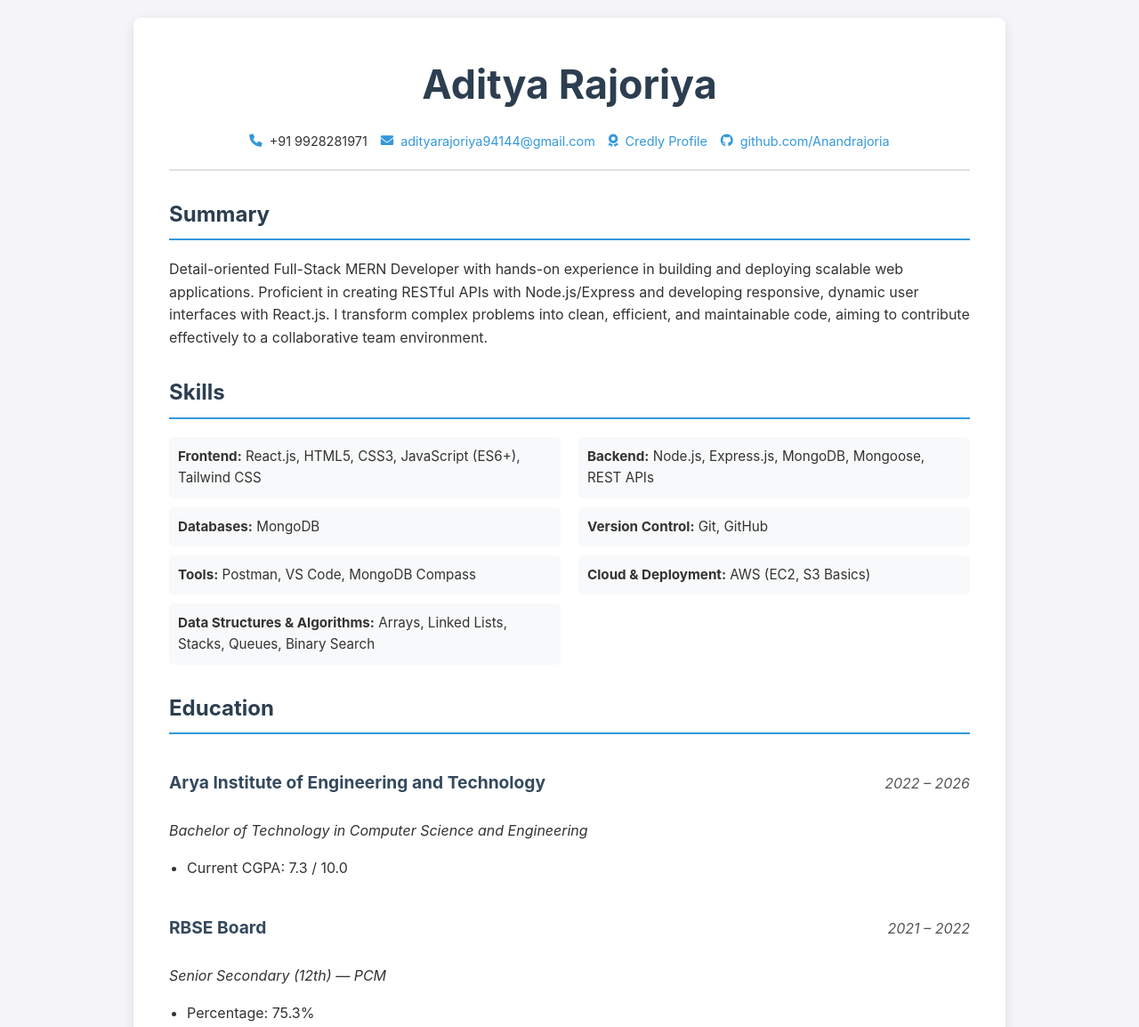
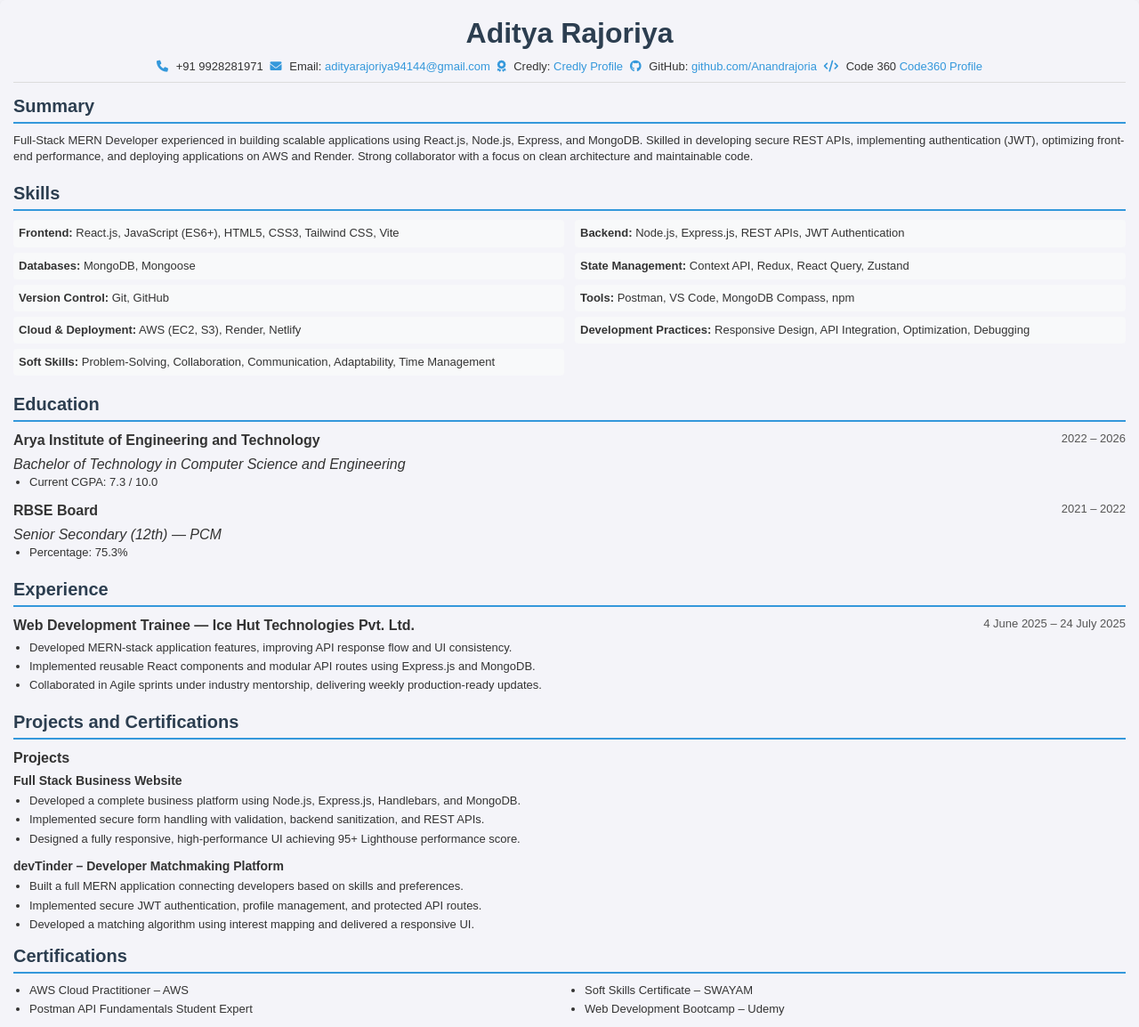
Before and after one commit to Anandrajoria/resume-website, a plain HTML site: page index.html in a window 1280 px wide. Shown: the top 1154 px of the page at 89% size. Drawn offline with Linux system fonts and the light colour scheme.

Commit message:
updateed resume

```diff
--- a/index.html
+++ b/index.html
@@ -1,3 +1,5 @@
+
+
 <!DOCTYPE html>
 <html lang="en">
 <head>
@@ -7,42 +9,105 @@
     <link rel="stylesheet" href="style.css">
     <link rel="stylesheet" href="https://cdnjs.cloudflare.com/ajax/libs/font-awesome/6.0.0-beta3/css/all.min.css">
 </head>
+
 <body>
 
 <div class="resume-container">
+
+
     <header class="header">
         <h1>Aditya Rajoriya</h1>
+
         <div class="contact-info">
             <span><i class="fas fa-phone"></i> +91 9928281971</span>
-                <span><i class="fas fa-envelope"></i> <a href="mailto:adityarajoriya94144@gmail.com">adityarajoriya94144@gmail.com</a></span>
-                <span><i class="fas fa-award"></i> <a href="https://www.credly.com/users/aditya-rajoriya.4701e6be" target="_blank">Credly Profile</a></span>
-                <span><i class="fab fa-github"></i> <a href="https://github.com/Anandrajoria" target="_blank">github.com/Anandrajoria</a></span>
+
+            <span><i class="fas fa-envelope"></i>
+                Email:<a href="mailto:adityarajoriya94144@gmail.com">
+                    adityarajoriya94144@gmail.com
+                </a>
+            </span>
+
+            <span><i class="fas fa-award"></i>
+                Credly:<a href="https://www.credly.com/users/aditya-rajoriya.4701e6be" target="_blank">
+                    Credly Profile
+                </a>
+            </span>
+
+            <span><i class="fab fa-github"></i>
+                GitHub:<a href="https://github.com/Anandrajoria" target="_blank">
+                    github.com/Anandrajoria
+                </a>
+            </span>
+
+            <span><i class="fas fa-code"></i>
+                Code 360<a href="https://www.naukri.com/code360/profile/914c7e81-117f-4447-81b1-26c03419cd5f"
+                   target="_blank">
+                    Code360 Profile
+                </a>
+            </span>
         </div>
     </header>
 
-        <main>
+
     <section class="summary">
         <h2>Summary</h2>
-                <p>
-                    Detail-oriented Full-Stack MERN Developer with hands-on experience in building and deploying scalable web applications. Proficient in creating RESTful APIs with Node.js/Express and developing responsive, dynamic user interfaces with React.js. I transform complex problems into clean, efficient, and maintainable code, aiming to contribute effectively to a collaborative team environment.
+        <p style="font-size: 13px;">
+            Full-Stack MERN Developer experienced in building scalable applications using React.js, Node.js,
+            Express, and MongoDB. Skilled in developing secure REST APIs, implementing authentication (JWT),
+            optimizing front-end performance, and deploying applications on AWS and Render. Strong collaborator
+            with a focus on clean architecture and maintainable code.
         </p>
     </section>
 
+
     <section class="skills">
         <h2>Skills</h2>
+
         <div class="skills-grid">
-                    <div class="skill-category"><strong>Frontend:</strong> React.js, HTML5, CSS3, JavaScript (ES6+), Tailwind CSS</div>
-                    <div class="skill-category"><strong>Backend:</strong> Node.js, Express.js, MongoDB, Mongoose, REST APIs</div>
-                    <div class="skill-category"><strong>Databases:</strong> MongoDB</div>
-                    <div class="skill-category"><strong>Version Control:</strong> Git, GitHub</div>
-                    <div class="skill-category"><strong>Tools:</strong> Postman, VS Code, MongoDB Compass</div>
-                    <div class="skill-category"><strong>Cloud & Deployment:</strong> AWS (EC2, S3 Basics)</div>
-                    <div class="skill-category"><strong>Data Structures & Algorithms:</strong> Arrays, Linked Lists, Stacks, Queues, Binary Search</div>
+
+            <div class="skill-category">
+                <strong>Frontend:</strong> React.js, JavaScript (ES6+), HTML5, CSS3, Tailwind CSS, Vite
+            </div>
+
+            <div class="skill-category">
+                <strong>Backend:</strong> Node.js, Express.js, REST APIs, JWT Authentication
+            </div>
+
+            <div class="skill-category">
+                <strong>Databases:</strong> MongoDB, Mongoose
+            </div>
+
+            <div class="skill-category">
+                <strong>State Management:</strong> Context API, Redux, React Query, Zustand
+            </div>
+
+            <div class="skill-category">
+                <strong>Version Control:</strong> Git, GitHub
+            </div>
+
+            <div class="skill-category">
+                <strong>Tools:</strong> Postman, VS Code, MongoDB Compass, npm
+            </div>
+
+            <div class="skill-category">
+                <strong>Cloud & Deployment:</strong> AWS (EC2, S3), Render, Netlify
+            </div>
+
+            <div class="skill-category">
+                <strong>Development Practices:</strong> Responsive Design, API Integration, Optimization, Debugging
+            </div>
+
+            <div class="skill-category">
+                <strong>Soft Skills:</strong> Problem-Solving, Collaboration, Communication, Adaptability, Time Management
+            </div>
+
         </div>
     </section>
 
+
     <section class="education">
         <h2>Education</h2>
+
         <div class="entry">
             <div class="entry-header">
                 <h3>Arya Institute of Engineering and Technology</h3>
@@ -53,6 +118,7 @@
                 <li>Current CGPA: 7.3 / 10.0</li>
             </ul>
         </div>
+
         <div class="entry">
             <div class="entry-header">
                 <h3>RBSE Board</h3>
@@ -65,22 +131,26 @@
         </div>
     </section>
 
+
     <section class="experience">
         <h2>Experience</h2>
+
         <div class="entry">
             <div class="entry-header">
                 <h3>Web Development Trainee — Ice Hut Technologies Pvt. Ltd.</h3>
                 <span class="date">4 June 2025 – 24 July 2025</span>
             </div>
+
             <ul>
-                        <li>Completed an intensive 45-day training program focused on the MERN stack.</li>
-                        <li>Developed and tested application features using HTML, CSS, JavaScript, Node.js, and MongoDB.</li>
-                        <li>Collaborated on a team project under the guidance of Mr. Gajendra Badra, focusing on agile development principles.</li>
+                <li>Developed MERN-stack application features, improving API response flow and UI consistency.</li>
+                <li>Implemented reusable React components and modular API routes using Express.js and MongoDB.</li>
+                <li>Collaborated in Agile sprints under industry mentorship, delivering weekly production-ready updates.</li>
             </ul>
         </div>
     </section>
 
     <section class="projects-certs">
+
         <h2>Projects and Certifications</h2>
 
         <h3>Projects</h3>
@@ -90,34 +160,34 @@
                 <h4>Full Stack Business Website</h4>
             </div>
             <ul>
-                        <li>Engineered a full-stack website using Node.js, Express.js, and MongoDB for the backend, with Handlebars for server-side rendering.</li>
-                        <li>Implemented a secure contact form with server-side validation and a RESTful API for content management.</li>
-                        <li>Designed a responsive UI with Bootstrap, ensuring cross-device compatibility and a seamless user experience.</li>
+                <li>Developed a complete business platform using Node.js, Express.js, Handlebars, and MongoDB.</li>
+                <li>Implemented secure form handling with validation, backend sanitization, and REST APIs.</li>
+                <li>Designed a fully responsive, high-performance UI achieving 95+ Lighthouse performance score.</li>
             </ul>
         </div>
 
         <div class="entry">
             <div class="entry-header">
-                        <h4>Facebook Clone</h4>
+                <h4>devTinder – Developer Matchmaking Platform</h4>
             </div>
             <ul>
-                        <li>Developed a feature-rich social media front-end application using React.js, Vite, and Material-UI.</li>
-                        <li>Implemented core features including a dynamic home feed, user profiles, and interactive elements like likes and comments.</li>
-                        <li>Managed application state efficiently using React Hooks and Context API for a seamless, single-page application experience.</li>
+                <li>Built a full MERN application connecting developers based on skills and preferences.</li>
+                <li>Implemented secure JWT authentication, profile management, and protected API routes.</li>
+                <li>Developed a matching algorithm using interest mapping and delivered a responsive UI.</li>
             </ul>
         </div>
 
+        <h2 class="certs-title">Certifications</h2>
 
-                <h3 class="certs-title">Certifications</h3>
         <ul class="cert-list">
-                    <li>AWS Cloud Practitioner - AWS</li>
+            <li>AWS Cloud Practitioner – AWS</li>
             <li>Postman API Fundamentals Student Expert</li>
-                    <li>Soft Skills Certificate - SWAYAM</li>
-                    <li>Web Development Bootcamp - Udemy</li>
+            <li>Soft Skills Certificate – SWAYAM</li>
+            <li>Web Development Bootcamp – Udemy</li>
         </ul>
+
     </section>
 
-        </main>
 </div>
 
 <script src="script.js"></script>
--- a/style.css
+++ b/style.css
@@ -1,163 +1,211 @@
-/* General Body Styles */
+/* ------------------------------ */
+/* GLOBAL RESET                   */
+/* ------------------------------ */
+* {
+    margin: 0;
+    padding: 0;
+    box-sizing: border-box;
+}
+
+/* ------------------------------ */
+/* BASE STYLES                    */
+/* ------------------------------ */
 body {
-    font-family: -apple-system, BlinkMacSystemFont, "Segoe UI", Roboto, "Helvetica Neue", Arial, sans-serif;
+    font-family: Arial, sans-serif;
     background-color: #f4f4f9;
     color: #333;
-    line-height: 1.6;
-    margin: 0;
-    padding: 20px;
+    line-height: 1.4;
+    /* padding: 10px; */
 }
 
+/* Container */
 .resume-container {
-    max-width: 900px;
+    max-width: 100%;
     margin: 0 auto;
-    background-color: #ffffff;
-    padding: 40px;
-    box-shadow: 0 4px 12px rgba(0, 0, 0, 0.1);
-    border-radius: 8px;
+    /* background: #fff; */
+    padding: 15px;
+    box-shadow: 0 2px 6px rgba(0,0,0,0.1);
+    border-radius: 6px;
 }
 
-/* Header and Contact Info */
+/* ------------------------------ */
+/* HEADER                         */
+/* ------------------------------ */
 .header {
     text-align: center;
-    border-bottom: 2px solid #e0e0e0;
-    padding-bottom: 20px;
-    margin-bottom: 30px;
+    border-bottom: 1px solid #dcdcdc;
+    padding-bottom: 8px;
+    margin-bottom: 12px;
 }
 
 .header h1 {
-    margin: 0;
-    font-size: 2.8em;
+    font-size: 32px;
     color: #2c3e50;
+    margin-bottom: 5px;
 }
 
 .contact-info {
-    margin-top: 15px;
+    margin-top: 6px;
     display: flex;
     flex-wrap: wrap;
     justify-content: center;
-    gap: 15px;
-    font-size: 0.9em;
-}
-
-.contact-info span {
-    display: flex;
-    align-items: center;
+    gap: 8px;
+    font-size: 13px;
 }
 
 .contact-info i {
-    margin-right: 8px;
+    margin-right: 5px;
     color: #3498db;
 }
 
 .contact-info a {
+    color: #3498db;
     text-decoration: none;
-    color: #3498db;
-    transition: color 0.3s ease;
 }
 
-.contact-info a:hover {
-    color: #2980b9;
-}
-
-/* Section Styles */
+/* ------------------------------ */
+/* SECTION HEADINGS               */
+/* ------------------------------ */
 section {
-    margin-bottom: 30px;
+    margin-bottom: 18px;
 }
 
 h2 {
-    font-size: 1.5em;
+    font-size: 20px;
     color: #2c3e50;
     border-bottom: 2px solid #3498db;
-    padding-bottom: 8px;
-    margin-bottom: 20px;
+    padding-bottom: 4px;
+    margin-bottom: 10px;
 }
 
 h3 {
-    font-size: 1.2em;
-    color: #34495e;
-    margin-bottom: 10px;
+    font-size: 16px;
+    margin-bottom: 4px;
 }
 
 h4 {
-    margin: 0;
-    font-size: 1.05em;
-    font-weight: 600;
+    font-size: 14px;
+    margin-bottom: 4px;
 }
 
-/* Skills Section */
+/* ------------------------------ */
+/* SKILLS GRID                    */
+/* ------------------------------ */
 .skills-grid {
     display: grid;
     grid-template-columns: repeat(2, 1fr);
-    gap: 10px 20px;
+    gap: 6px 12px;
 }
 
 .skill-category {
-    background-color: #f8f9fa;
-    padding: 10px;
-    border-radius: 5px;
-    font-size: 0.95em;
+    background: #f8f9fa;
+    padding: 6px;
+    border-radius: 4px;
+    font-size: 13px;
 }
 
-/* Education & Projects Section */
+/* ------------------------------ */
+/* ENTRIES                        */
+/* ------------------------------ */
 .entry {
-    margin-bottom: 20px;
+    margin-bottom: 12px;
 }
 
 .entry-header {
     display: flex;
     justify-content: space-between;
-    align-items: baseline;
-    margin-bottom: 5px;
 }
 
 .date {
-    font-style: italic;
+    font-size: 13px;
     color: #555;
-    white-space: nowrap;
 }
 
+/* Lists */
 ul {
-    list-style-type: disc;
-    padding-left: 20px;
-    margin-top: 5px;
+    padding-left: 18px;
 }
 
 li {
-    margin-bottom: 5px;
+    margin-bottom: 3px;
+    font-size: 13px;
 }
 
-.certs-title {
-    margin-top: 30px;
+/* Two-column certificate layout */
+.cert-list {
+    columns: 2;
 }
 
-.cert-list {
-    columns: 2;
-    -webkit-columns: 2;
-    -moz-columns: 2;
-}
-
-/* Responsive Design */
+/* ------------------------------ */
+/* RESPONSIVE                     */
+/* ------------------------------ */
 @media (max-width: 768px) {
-    .resume-container {
-        padding: 20px;
-    }
-
-    .contact-info {
-        flex-direction: column;
-        align-items: center;
-        gap: 10px;
-    }
-
-    .skills-grid, .cert-list {
+    .skills-grid,
+    .cert-list {
+        columns: 1;
         grid-template-columns: 1fr;
-        columns: 1;
-        -webkit-columns: 1;
-        -moz-columns: 1;
     }
 
     .entry-header {
         flex-direction: column;
-        align-items: flex-start;
+        gap: 2px;
     }
 }
+
+/* ------------------------------ */
+/* PRINT STYLES (A4 OPTIMIZED)    */
+/* ------------------------------ */
+@media print {
+
+    body {
+        background: none;
+        padding: 0;
+        margin: 0;
+    }
+
+    .resume-container {
+        box-shadow: none;
+        border-radius: 0;
+        padding: 10mm 12mm;
+        width: 210mm;
+    }
+
+    /* Reduce whitespace to fit A4 */
+    section {
+        margin-bottom: 14px;
+    }
+
+    h1 {
+        font-size: 26px;
+    }
+
+    h2 {
+        font-size: 18px;
+        margin-bottom: 6px;
+    }
+
+    h3 {
+        font-size: 15px;
+    }
+
+    h4, li, p, span {
+        font-size: 13px;
+    }
+
+    /* Ensure two columns on print */
+    .cert-list {
+        columns: 2;
+    }
+
+    /* Remove link underlines for print */
+    a {
+        color: black !important;
+        text-decoration: none !important;
+    }
+
+    /* Avoid element breaking across pages */
+    .entry, .skills-grid, .cert-list {
+        break-inside: avoid;
+        page-break-inside: avoid;
+    }
+}
```
Lines whose indentation alone changed are shown as unchanged.
